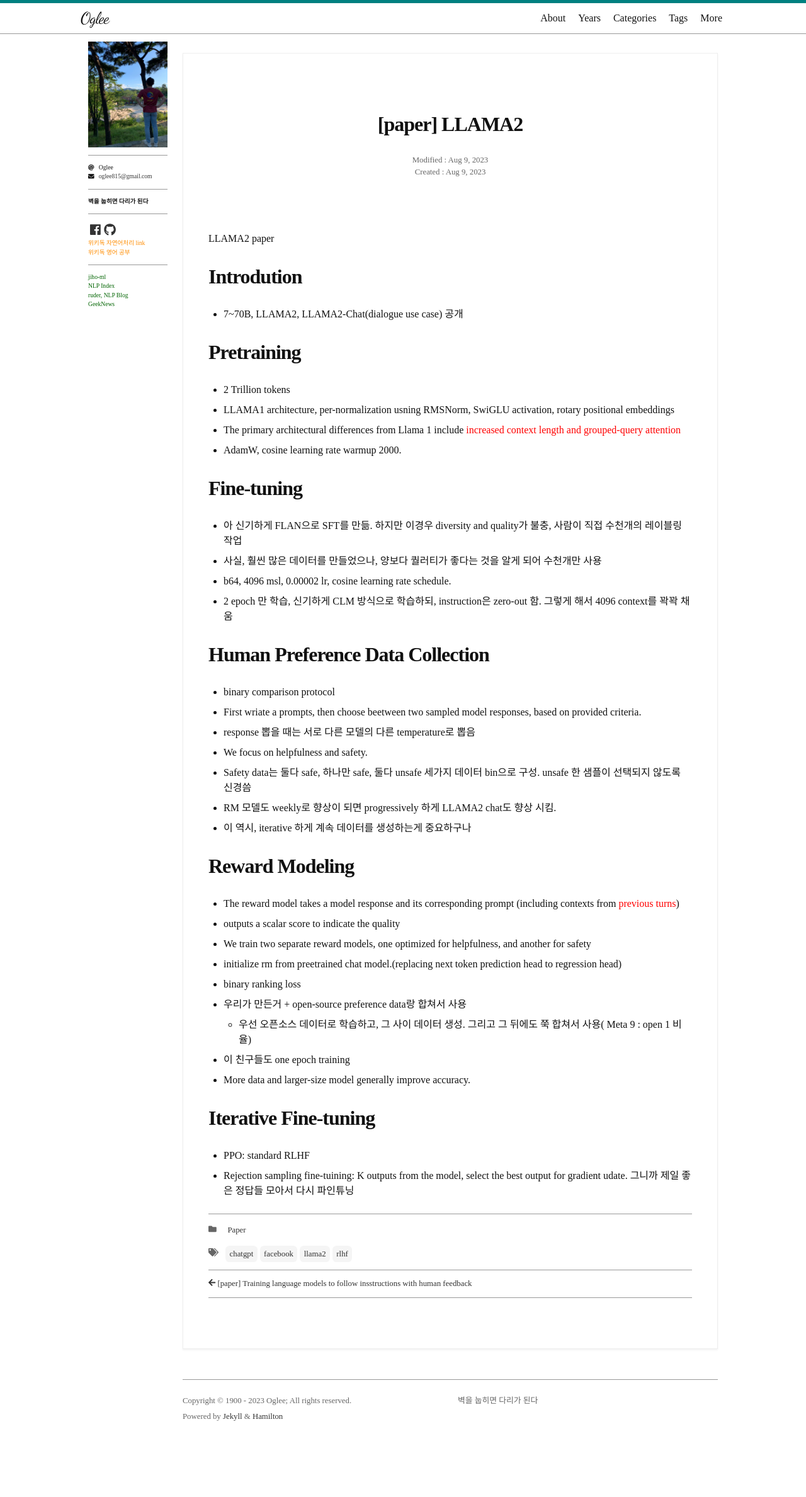
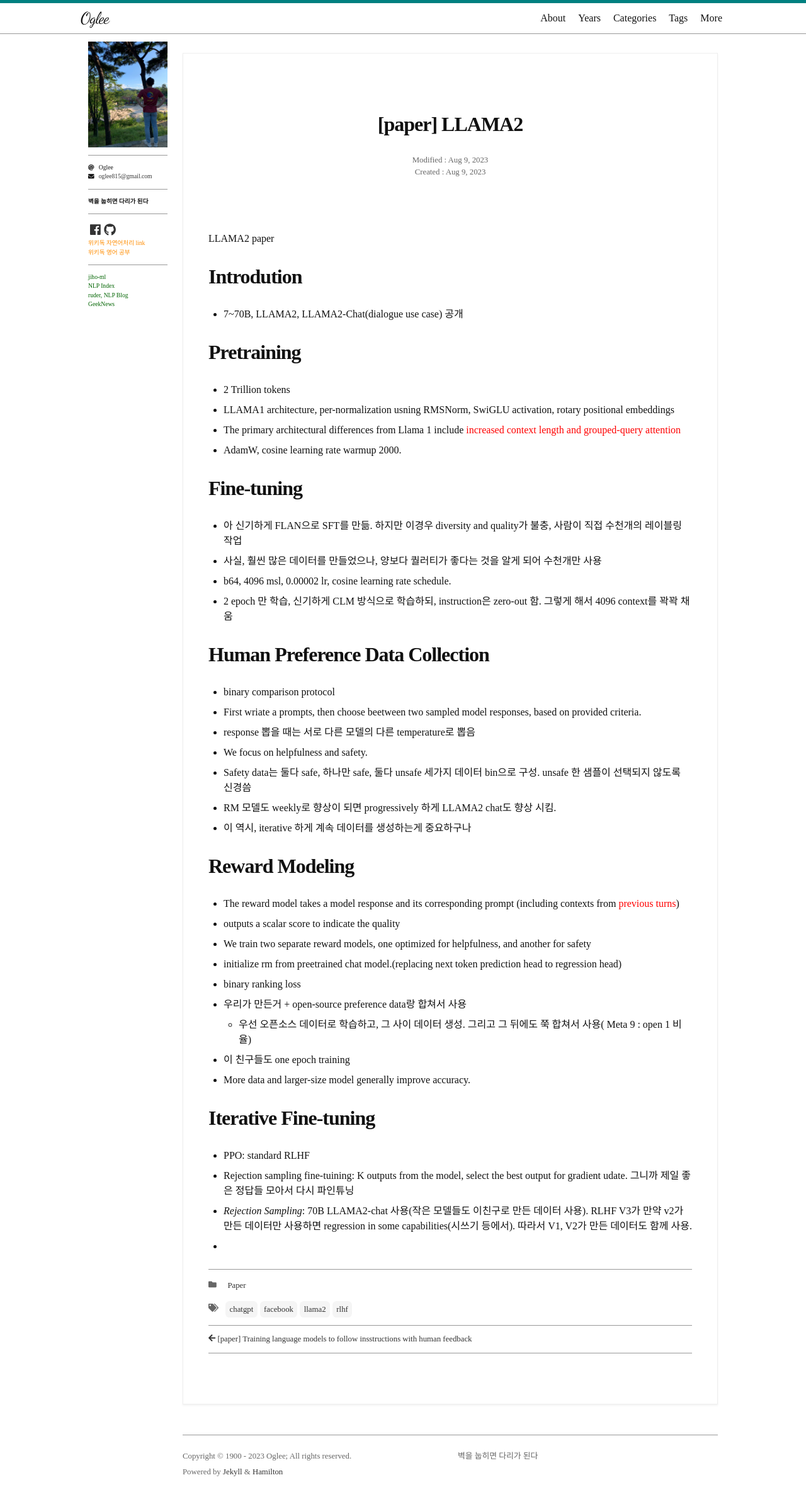
Before and after one commit to oglee815/oglee815_old.github.io, a Jekyll site: the page built from _posts/1900-01-01-paper-lamma2.md, in a window 1280 px wide. Shown: the whole page at 63% size. Built offline with Jekyll 4.4.1, drawn with Linux system fonts in a browser that asks for light colours; nearby versions of some CDN libraries; some web fonts are replaced; a script that is not in the unit is left out; comment, search, counter and statistics services are not loaded.

Commit message:
Update 1900-01-01-paper-lamma2.md

```diff
--- a/_posts/1900-01-01-paper-lamma2.md
+++ b/_posts/1900-01-01-paper-lamma2.md
@@ -63,3 +63,5 @@
 # Iterative Fine-tuning
 - PPO: standard RLHF
 - Rejection sampling fine-tuining: K outputs from the model, select the best output for gradient udate. 그니까 제일 좋은 정답들 모아서 다시 파인튜닝
+- *Rejection Sampling*: 70B LLAMA2-chat 사용(작은 모델들도 이친구로 만든 데이터 사용). RLHF V3가 만약 v2가 만든 데이터만 사용하면 regression in some capabilities(시쓰기 등에서). 따라서 V1, V2가 만든 데이터도 함께 사용.
+-
```
